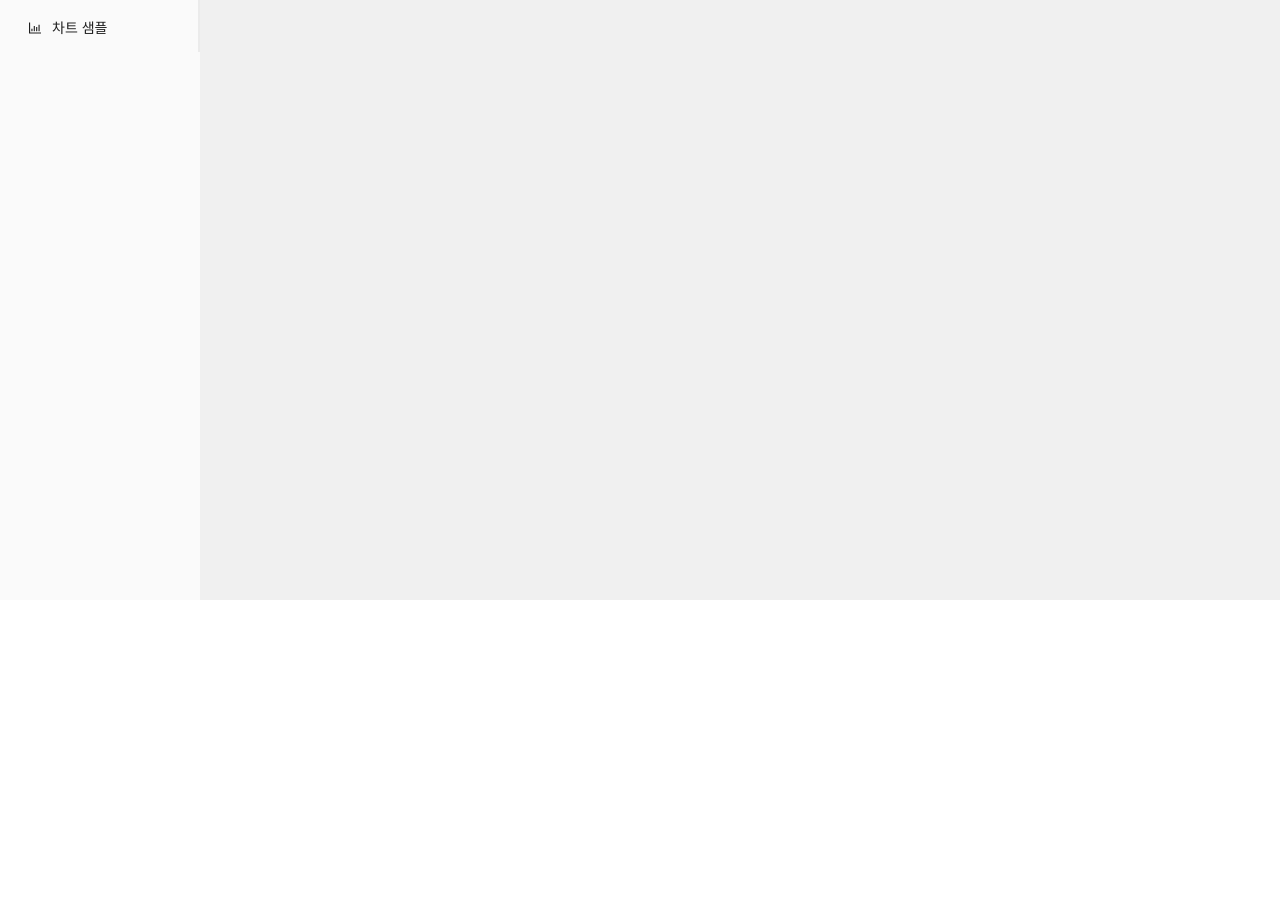
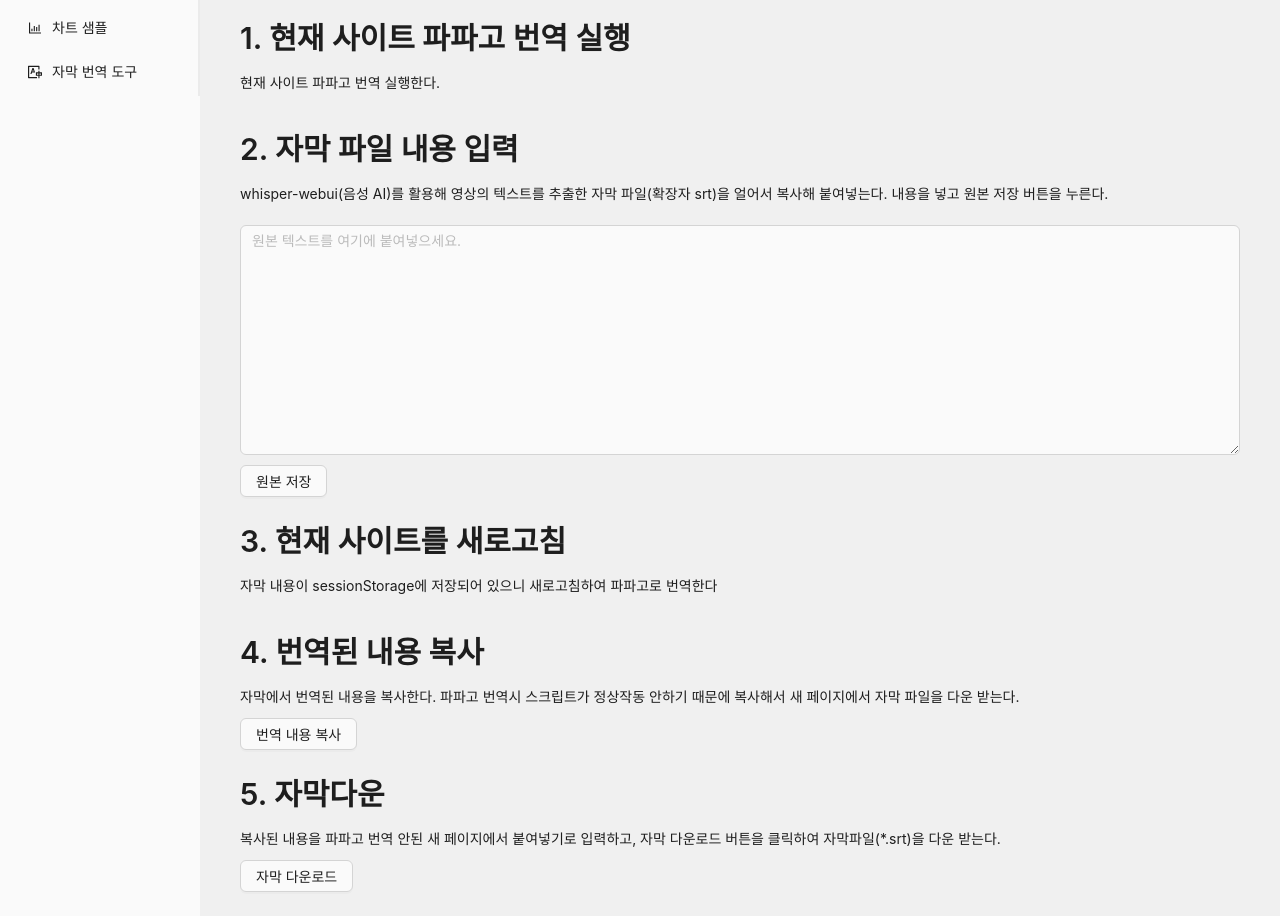
Before and after one commit to silverbullet087/silverbullet-app, a React (Create React App) app: page /srtTranslationTool in a window 1280 px wide. Shown: the part 200-1116 px from the top of the page. Before the commit the page ends 800 px from the top, so only its background shows below. Built offline with nearby package versions, Linux system fonts and the light colour scheme.

Commit message:
자막 번역 기능 개발

```diff
--- a/package.json
+++ b/package.json
@@ -13,6 +13,7 @@
     "antd": "^5.4.5",
     "chart.js": "^4.3.0",
     "chartjs-adapter-date-fns": "^1.0.0",
+    "file-saver": "^2.0.5",
     "jszip": "^3.10.1",
     "react": "^18.2.0",
     "react-chartjs-2": "^5.2.0",
@@ -49,6 +50,7 @@
     ]
   },
   "devDependencies": {
+    "@types/file-saver": "^2.0.5",
     "@types/react-router-dom": "^5.3.3"
   }
 }
--- a/src/App.tsx
+++ b/src/App.tsx
@@ -6,6 +6,7 @@ import {BrowserRouter as Router, Route, Switch, useHistory} from "react-router-d
 import SidebarMenu from "./components/menu/SidebarMenu";
 import ChartSamplePage from "./components/ChartSample/ChartSamplePage";
 import Title from "antd/lib/typography/Title";
+import SrtTranslationToolPage from "./components/SrtTranslationTool/SrtTranslationToolPage";
 
 const {Header, Content, Sider} = Layout;
 
@@ -43,6 +44,9 @@ function App() {
                 break;
             case "chartSample":
                 history.push("/chartSample");
+                break;
+            case "srtTranslationTool":
+                history.push("/srtTranslationTool");
                 break;
             default:
                 break;
@@ -111,6 +115,7 @@ function App() {
                                     <Route path="/viewer" component={Viewer}/>
                                     <Route path="/bookmarks" component={BookmarkPage}/>
                                     <Route path="/chartSample" component={ChartSamplePage}/>
+                                    <Route path="/srtTranslationTool" component={SrtTranslationToolPage}/>
                                 </Switch>
                             </div>
                         </Content>
--- /dev/null
+++ b/src/components/SrtTranslationTool/SrtTranslationToolPage.tsx
@@ -0,0 +1,90 @@
+import React, {useEffect, useState} from 'react';
+import {Button, Input} from 'antd';
+import {saveAs} from 'file-saver';
+import {Typography} from 'antd';
+import ThemedTitle from "../../common/components/ThemedTitle";
+
+const {Title, Text} = Typography;
+
+const SrtTranslationToolPage: React.FC = () => {
+    const [text, setText] = useState<string>('');
+    const [translatedText, setTranslatedText] = useState<string>('');
+
+    useEffect(() => {
+        const textItem = sessionStorage.getItem('textItem');
+        setTranslatedText(textItem || '');
+    }, []);
+
+    const handleSaveOriginalText = () => {
+        sessionStorage.setItem('textItem', text);
+    };
+
+    const handleCopyTranslatedText = () => {
+        navigator.clipboard.writeText(translatedText)
+            .then(() => {
+                console.log('텍스트가 클립보드에 복사되었습니다.');
+            })
+            .catch(err => {
+                console.error('텍스트를 클립보드에 복사하는데 실패했습니다: ', err);
+            });
+    };
+
+    const handleSrtDownload = () => {
+        const blob = new Blob([text], {type: "text/plain;charset=utf-8"});
+        saveAs(blob, "translated.srt");
+        sessionStorage.removeItem('textItem');
+    };
+
+    return (
+        <div>
+            <ThemedTitle title={'자막 번역 도구'}/>
+            <Title level={2}>1. 현재 사이트 파파고 번역 실행</Title>
+            <Text>
+                현재 사이트 파파고 번역 실행한다.
+            </Text>
+
+            <Title level={2}>2. 자막 파일 내용 입력</Title>
+
+            <Text>
+                whisper-webui(음성 AI)를 활용해 영상의 텍스트를 추출한 자막 파일(확장자 srt)을 얼어서 복사해 붙여넣는다.
+                내용을 넣고 원본 저장 버튼을 누른다.
+            </Text>
+
+            <Input.TextArea
+                rows={10}
+                value={text}
+                onChange={(e) => setText(e.target.value)}
+                placeholder="원본 텍스트를 여기에 붙여넣으세요."
+                style={{marginBottom: '10px', marginTop: '20px'}}
+            />
+            <Button onClick={handleSaveOriginalText}>원본 저장</Button>
+
+            <Title level={2}>3. 현재 사이트를 새로고침</Title>
+            <Text>
+                자막 내용이 sessionStorage에 저장되어 있으니 새로고침하여 파파고로 번역한다
+            </Text>
+
+            <Title level={2}>4. 번역된 내용 복사</Title>
+            <Text>
+                자막에서 번역된 내용을 복사한다. 파파고 번역시 스크립트가 정상작동 안하기 때문에 복사해서 새 페이지에서 자막 파일을 다운 받는다.
+            </Text>
+
+            <div style={{marginTop: '10px'}}>
+                <Button onClick={handleCopyTranslatedText}>번역 내용 복사</Button>
+            </div>
+
+            <Title level={2}>5. 자막다운</Title>
+            <Text>
+                복사된 내용을 파파고 번역 안된 새 페이지에서 붙여넣기로 입력하고, 자막 다운로드 버튼을 클릭하여 자막파일(*.srt)을 다운 받는다.
+            </Text>
+            <div style={{marginTop: '10px'}}>
+                <Button onClick={handleSrtDownload}>자막 다운로드</Button>
+            </div>
+
+
+            <Text>{translatedText}</Text>
+        </div>
+    );
+};
+
+export default SrtTranslationToolPage;
--- a/src/components/menu/SidebarMenu.tsx
+++ b/src/components/menu/SidebarMenu.tsx
@@ -1,7 +1,7 @@
 import React, {useState} from "react";
 import {useHistory} from "react-router-dom";
 import {Menu} from "antd";
-import {BarChartOutlined, BookOutlined, FileImageOutlined, HomeOutlined} from "@ant-design/icons";
+import {BarChartOutlined, BookOutlined, FileImageOutlined, HomeOutlined, TranslationOutlined} from "@ant-design/icons";
 
 const SidebarMenu: React.FC = () => {
     const [selectedMenuItem, setSelectedMenuItem] = useState("home");
@@ -22,6 +22,9 @@ const SidebarMenu: React.FC = () => {
                 break;
             case "chartSample":
                 history.push("/chartSample");
+                break;
+            case "srtTranslationTool":
+                history.push("/srtTranslationTool");
                 break;
             default:
                 break;
@@ -47,6 +50,9 @@ const SidebarMenu: React.FC = () => {
             <Menu.Item key="chartSample" icon={<BarChartOutlined/>}>
                 차트 샘플
             </Menu.Item>
+            <Menu.Item key="srtTranslationTool" icon={<TranslationOutlined/>}>
+                자막 번역 도구
+            </Menu.Item>
         </Menu>
     );
 };
```
Also changed, not shown: 2 other files (tests, documents, lock files or other folders).
